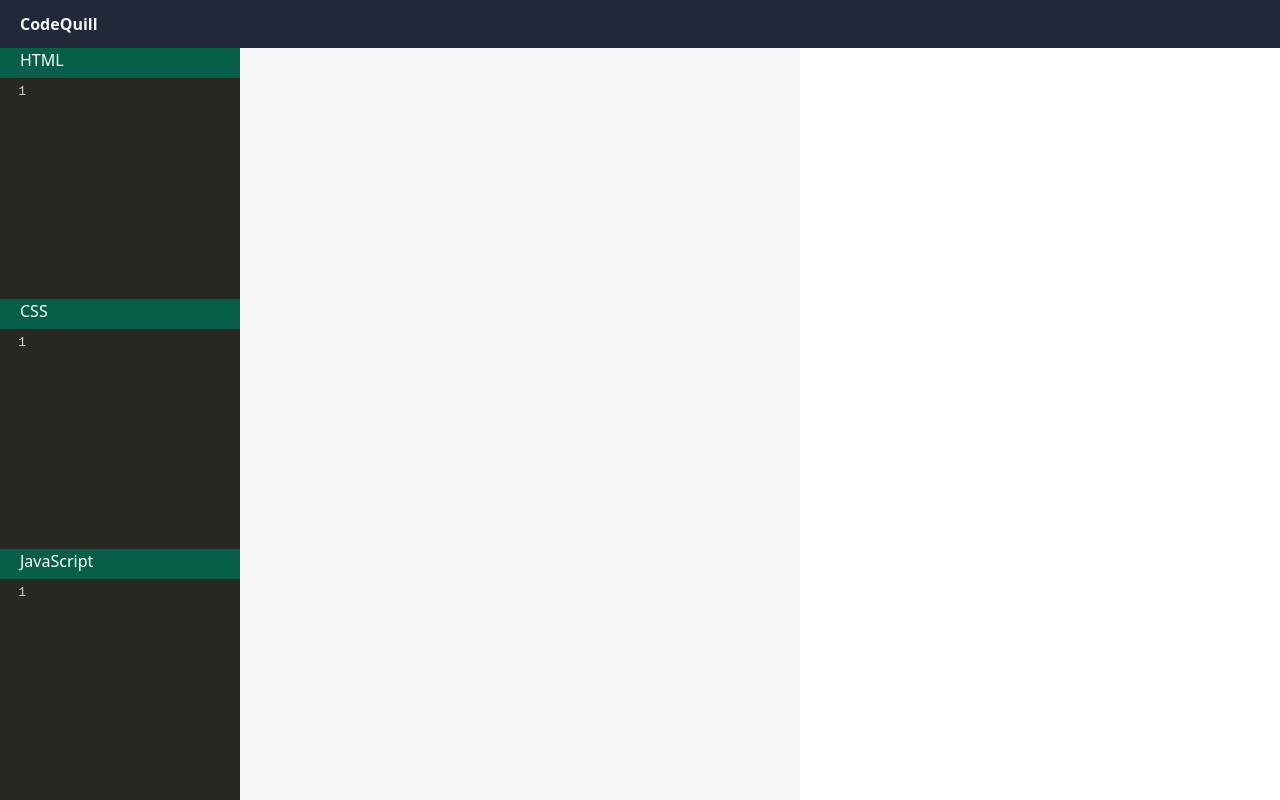
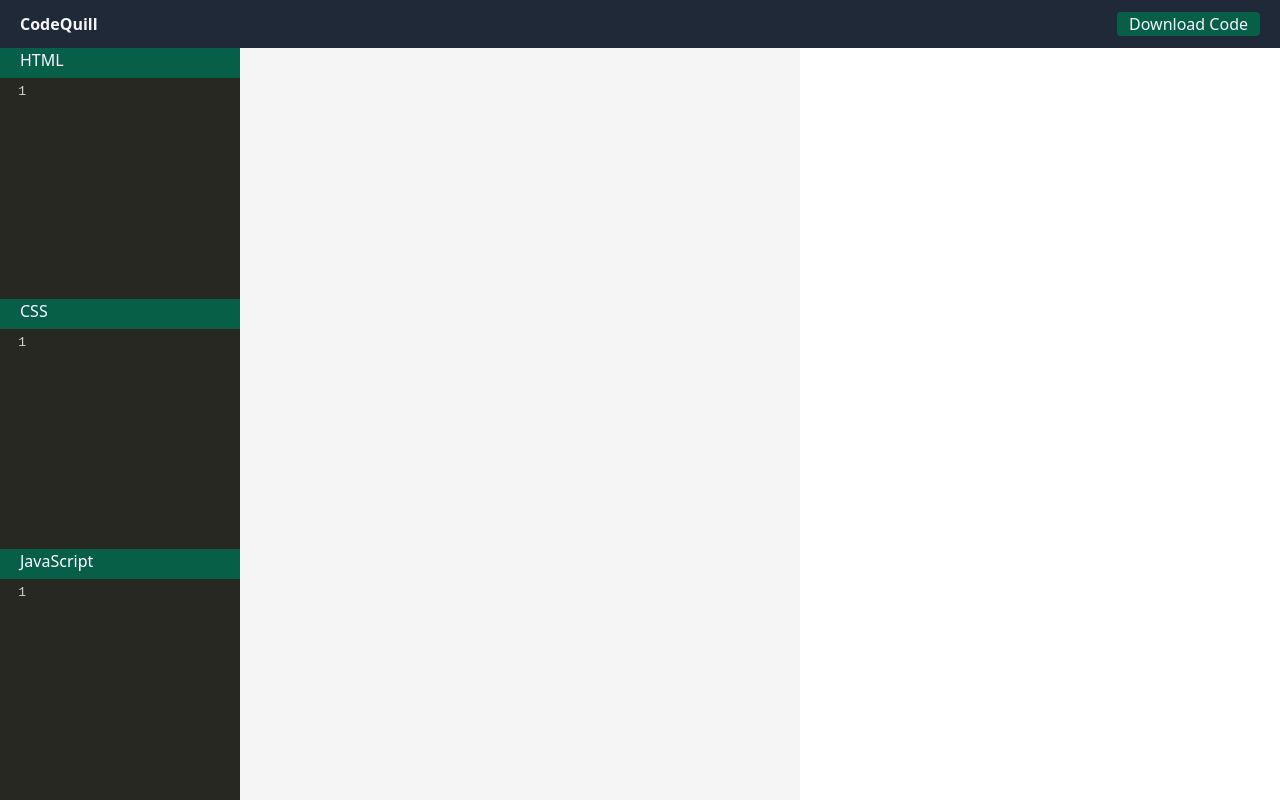
Before and after one commit to Nkap23/CodeQuill, a React (Create React App) app: page / in a window 1280 px wide. Built offline with nearby package versions, Linux system fonts and the light colour scheme.

Commit message:
option to download code

```diff
--- a/src/components/App.js
+++ b/src/components/App.js
@@ -27,19 +27,41 @@ function App() {
   },[])
 
 
-  const icode=`
-    <html>
-      <style>${CSS}</style>
+  const icode=`<html>
+      <style>
+        ${CSS}
+      </style>
       <body>
-        <div style="word-wrap: break-word">${HTML}</div>
+        <div style="word-wrap: break-word">
+          ${HTML}
+        </div>
       </body>
-      <script>${JS}</script>
+      <script>
+        ${JS}
+      </script>
     </html>
   `;
 
+  const downloadCode=()=>{
+    const element=document.createElement("a");
+    const file=new Blob([icode],{type:'text/plain'});
+    element.href=URL.createObjectURL(file);
+    element.download="codequill.html";
+    document.body.appendChild(element);
+    element.click();
+  }
+
   return(
     <>
-      <div className="font-black h-6v bg-gray-800 text-defbg flex flex-col justify-around pl-5">CodeQuill</div>
+      <div className="font-black h-6v bg-gray-800 text-defbg flex flex-col justify-around pl-5">
+        <div>
+          CodeQuill
+          <button type="button" className="bg-green-800 hover:bg-blue-500 rounded px-3 float-right mr-5"
+          onClick={downloadCode}>
+            Download Code
+          </button>
+        </div>
+      </div>
       <div className="h-94v sm:flex overflow-hidden">
         <Resizable
           size={{
```
